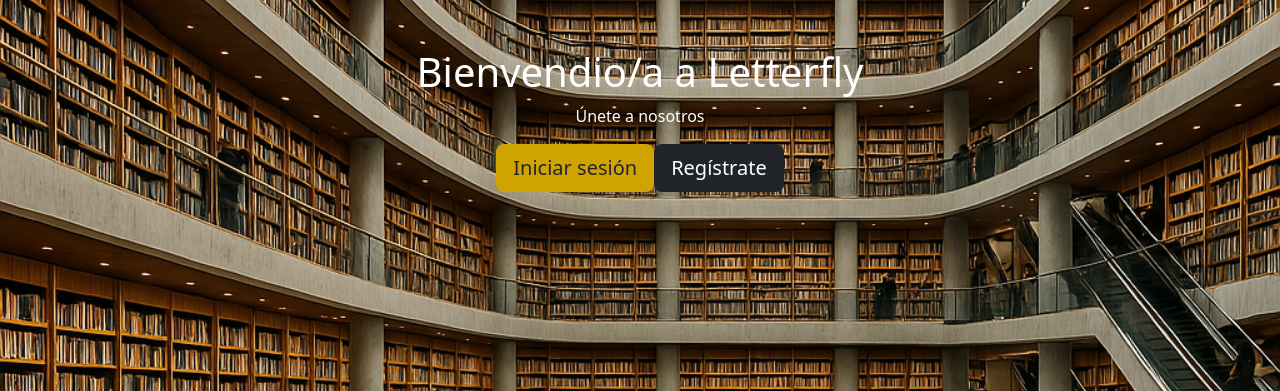
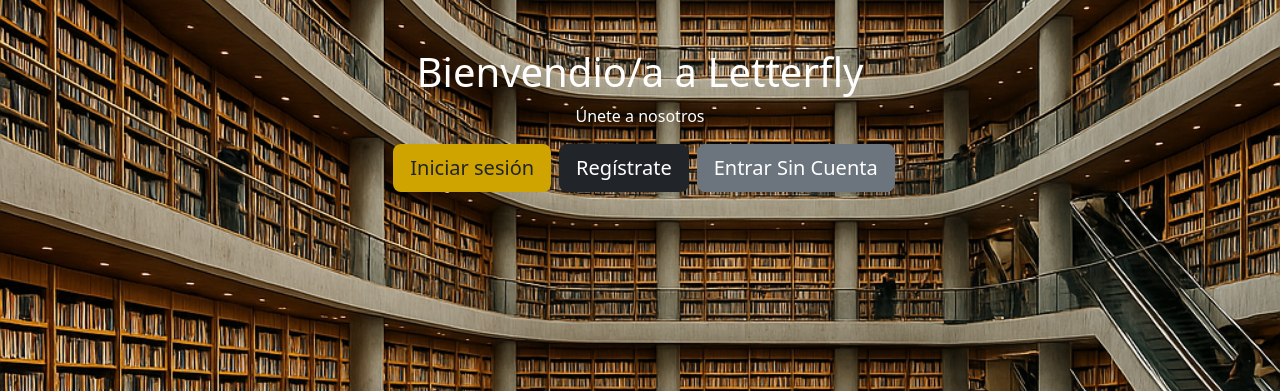
Before and after one commit to Deltadri/letterfly, a PHP site: page / in a window 1280 px wide. Shown: the part 91-482 px from the top of the page. Run offline with PHP 8.4, Linux system fonts and the light colour scheme.

Commit message:
Boton de Iniciar sin cuenta

```diff
--- a/index.php
+++ b/index.php
@@ -7,8 +7,9 @@
   echo "<div class='container mt-5'>";
   echo "<h1>Bienvendio/a a Letterfly</h1>";
   echo "<p>Únete a nosotros</p>";
-  echo "<a href='login.php' class='btn btn-lg hola'>Iniciar sesión</a>";
-  echo "<a href='registro.php' class='btn btn-dark btn-lg text-white'>Regístrate</a>";
+  echo "<a href='login.php' class='btn btn-lg hola ms-2'>Iniciar sesión</a>";
+  echo "<a href='registro.php' class='btn btn-dark btn-lg text-white ms-2'>Regístrate</a>";
+  echo "<a href='libros.php' class='btn btn-secondary btn-lg ms-2'>Entrar Sin Cuenta</a>";
   echo "</div>";
 ?>
 <script src="https://cdn.jsdelivr.net/npm/bootstrap@5.3.0/dist/js/bootstrap.bundle.min.js"></script>
```
